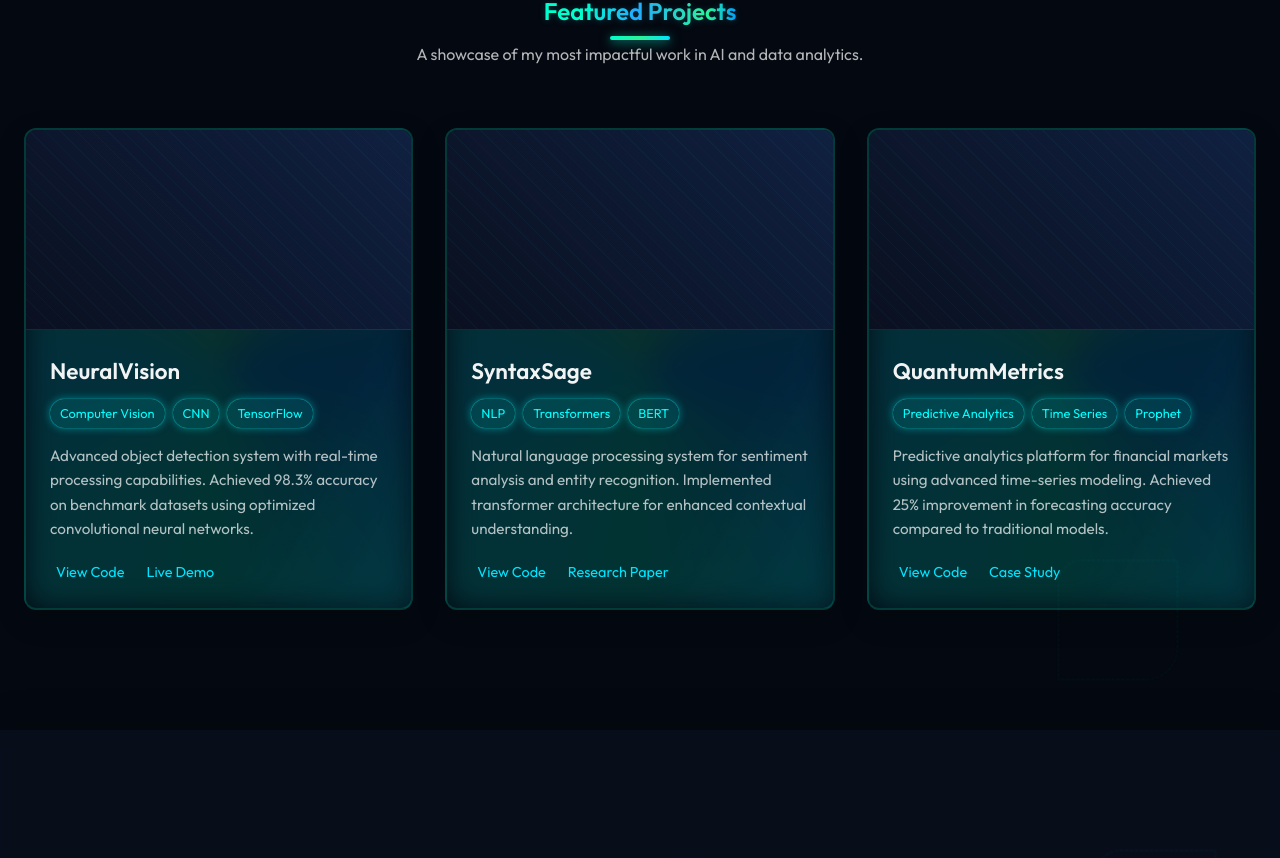
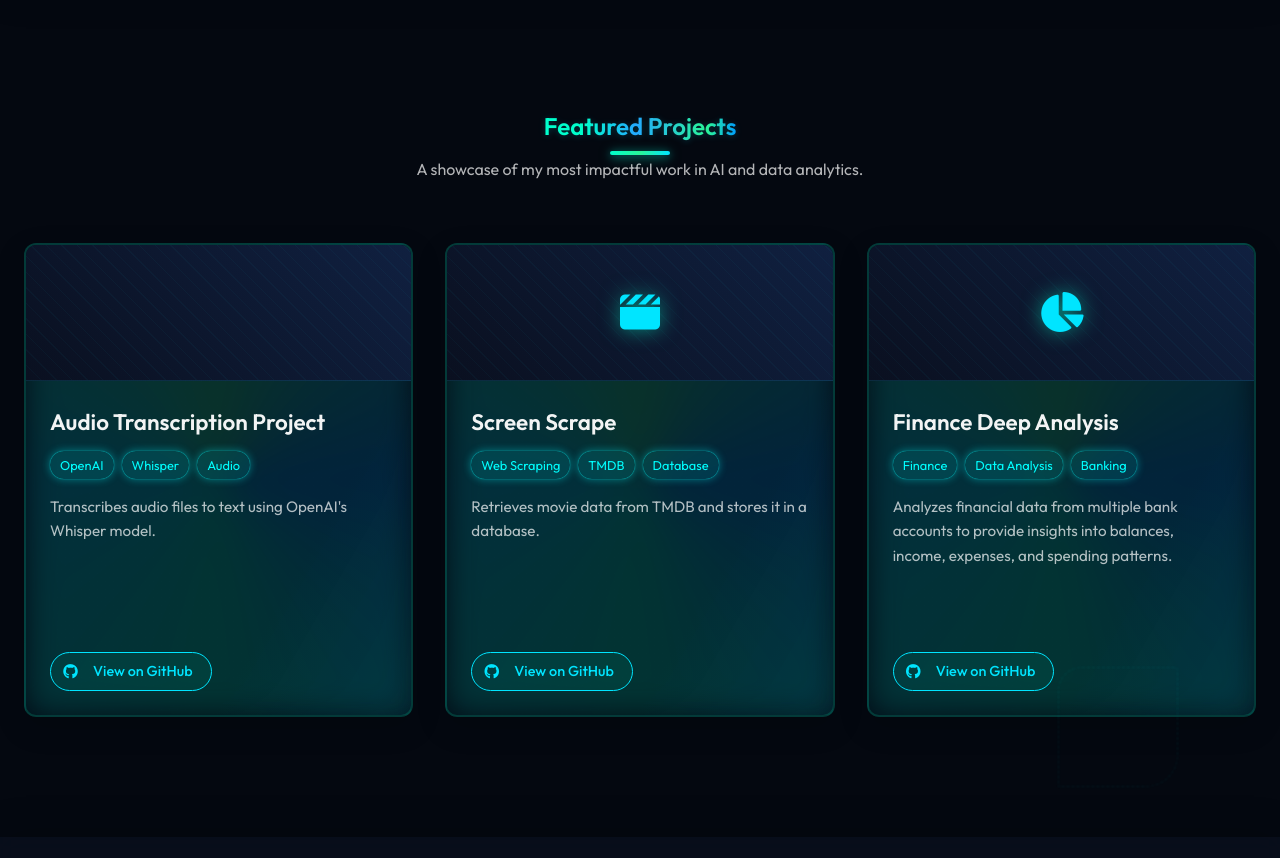
Before and after one commit to lucianoaf8/lucaverse.com, a React (Vite) app: page / in a window 1280 px wide. Shown: the part 1917-2775 px from the top of the page. Built offline with nearby package versions, Linux system fonts and the light colour scheme.

Commit message:
add projects

```diff
--- a/index.html
+++ b/index.html
@@ -7,6 +7,7 @@
   <link rel="preconnect" href="https://fonts.googleapis.com">
   <link rel="preconnect" href="https://fonts.gstatic.com" crossorigin>
   <link href="https://fonts.googleapis.com/css2?family=Outfit:wght@300;400;500;600&family=Space+Grotesk:wght@300;400;500;700&display=swap" rel="stylesheet">
+  <link rel="stylesheet" href="https://cdnjs.cloudflare.com/ajax/libs/font-awesome/6.5.0/css/all.min.css" integrity="sha512-1ycn6IcaQQ40/MKB4Imkb9l7Q5hQ8U1X5R1mQK6U6w5E4z5u5+5k5v5d5w5f5g5h5i5j5k5l5m5n5o5p5q5r5s5t5u5v5w5x5y5z==" crossorigin="anonymous" referrerpolicy="no-referrer" />
   <!-- Direct background styles to ensure visibility -->
   <link rel="stylesheet" href="/background.css">
   <style>
--- a/src/components/Projects/ProjectCard.jsx
+++ b/src/components/Projects/ProjectCard.jsx
@@ -5,12 +5,12 @@ export default function ProjectCard({ project }) {
   const { title, icon, tags, description, links } = project;
 
   return (
-    <div className={styles.projectCard}>
+    <div className={`${styles.projectCard} flex flex-column`}>
       <div className={styles.projectImageContainer}>
         <div className={styles.projectImagePattern}></div>
         <i className={`${icon} ${styles.projectIcon}`}></i>
       </div>
-      <div className={styles.projectContent}>
+      <div className={`${styles.projectContent} flex flex-column`}>
         <h3 className={styles.projectTitle}>{title}</h3>
         <div className={styles.projectTags}>
           {tags.map((tag, index) => (
@@ -18,7 +18,7 @@ export default function ProjectCard({ project }) {
           ))}
         </div>
         <p className={styles.projectDescription}>{description}</p>
-        <div className={styles.projectLinks}>
+        <div className={`${styles.projectLinks} mt-auto`}>
           {links.map((link, index) => (
             <a
               key={index}
@@ -27,7 +27,7 @@ export default function ProjectCard({ project }) {
               target="_blank"
               rel="noopener noreferrer"
             >
-              <i className={link.icon}></i> {link.text}
+              <i className="fab fa-github"></i> {link.text}
             </a>
           ))}
         </div>
--- a/src/components/Projects/Projects.jsx
+++ b/src/components/Projects/Projects.jsx
@@ -6,35 +6,32 @@ export default function Projects() {
   const projects = [
     {
       id: 1,
-      title: 'NeuralVision',
-      icon: 'fas fa-brain',
-      tags: ['Computer Vision', 'CNN', 'TensorFlow'],
-      description: 'Advanced object detection system with real-time processing capabilities. Achieved 98.3% accuracy on benchmark datasets using optimized convolutional neural networks.',
+      title: 'Audio Transcription Project',
+      icon: 'fas fa-waveform',
+      tags: ['OpenAI', 'Whisper', 'Audio'],
+      description: "Transcribes audio files to text using OpenAI's Whisper model.",
       links: [
-        { icon: 'fab fa-github', text: 'View Code', url: '#' },
-        { icon: 'fas fa-external-link-alt', text: 'Live Demo', url: '#' }
+        { icon: 'fab fa-github', text: 'View on GitHub', url: 'https://github.com/lucianoaf8/audio-transcript' }
       ]
     },
     {
       id: 2,
-      title: 'SyntaxSage',
-      icon: 'fas fa-language',
-      tags: ['NLP', 'Transformers', 'BERT'],
-      description: 'Natural language processing system for sentiment analysis and entity recognition. Implemented transformer architecture for enhanced contextual understanding.',
+      title: 'Screen Scrape',
+      icon: 'fas fa-clapperboard',
+      tags: ['Web Scraping', 'TMDB', 'Database'],
+      description: 'Retrieves movie data from TMDB and stores it in a database.',
       links: [
-        { icon: 'fab fa-github', text: 'View Code', url: '#' },
-        { icon: 'fas fa-external-link-alt', text: 'Research Paper', url: '#' }
+        { icon: 'fab fa-github', text: 'View on GitHub', url: 'https://github.com/lucianoaf8/screen-scrape' }
       ]
     },
     {
       id: 3,
-      title: 'QuantumMetrics',
-      icon: 'fas fa-chart-line',
-      tags: ['Predictive Analytics', 'Time Series', 'Prophet'],
-      description: 'Predictive analytics platform for financial markets using advanced time-series modeling. Achieved 25% improvement in forecasting accuracy compared to traditional models.',
+      title: 'Finance Deep Analysis',
+      icon: 'fas fa-chart-pie',
+      tags: ['Finance', 'Data Analysis', 'Banking'],
+      description: 'Analyzes financial data from multiple bank accounts to provide insights into balances, income, expenses, and spending patterns.',
       links: [
-        { icon: 'fab fa-github', text: 'View Code', url: '#' },
-        { icon: 'fas fa-external-link-alt', text: 'Case Study', url: '#' }
+        { icon: 'fab fa-github', text: 'View on GitHub', url: 'https://github.com/lucianoaf8/finance-deep-analysis' }
       ]
     }
   ];
--- a/src/components/Projects/Projects.module.css
+++ b/src/components/Projects/Projects.module.css
@@ -62,6 +62,9 @@
   backdrop-filter: blur(10px);
   box-shadow: 0 10px 30px rgba(0, 0, 0, 0.15), 0 0 0 transparent;
   position: relative;
+  display: flex;
+  flex-direction: column;
+  height: 100%;
 }
 
 .projectCard::before {
@@ -126,6 +129,10 @@
 .projectContent {
   padding: 24px;
   position: relative;
+  display: flex;
+  flex-direction: column;
+  flex: 1 1 auto;
+  height: 100%;
 }
 
 .projectTitle {
@@ -165,6 +172,7 @@
 .projectLinks {
   display: flex;
   gap: 16px;
+  margin-top: auto;
 }
 
 .projectLink {
@@ -174,20 +182,34 @@
   color: var(--primary-cyan);
   text-decoration: none;
   transition: var(--transition-smooth);
+  border: 1.5px solid var(--primary-cyan);
+  border-radius: 30px;
+  padding: 7px 18px 7px 12px;
+  background: rgba(0, 255, 204, 0.06);
+  font-weight: 500;
+  gap: 7px;
 }
 
 .projectLink:hover {
-  color: var(--accent-teal);
+  color: #fff;
+  background: linear-gradient(90deg, #00FFCC 0, #2AF598 100%);
+  border-color: #00FFCC;
+  box-shadow: 0 4px 20px 0 rgba(0,255,204,0.18);
 }
 
 .projectLink i {
-  margin-right: 6px;
-  font-size: 18px;
+  margin-right: 8px;
+  font-size: 15px;
+  min-width: 15px;
+  min-height: 15px;
+  display: flex;
+  align-items: center;
+  justify-content: center;
   transition: transform 0.3s ease;
 }
 
 .projectLink:hover i {
-  transform: translateY(-3px);
+  transform: scale(1.15) translateY(-2px);
 }
 
 .hudFragment {
@@ -209,6 +231,10 @@
   0%  { border-color: rgba(0, 229, 255, 0.3);}
   80% { border-color: rgba(0, 255, 204, 0.6);}
   100%{ border-color: rgba(0, 229, 255, 0.3);}
+}
+
+.mt-auto {
+  margin-top: auto !important;
 }
 
 /* Responsive Design */
```
